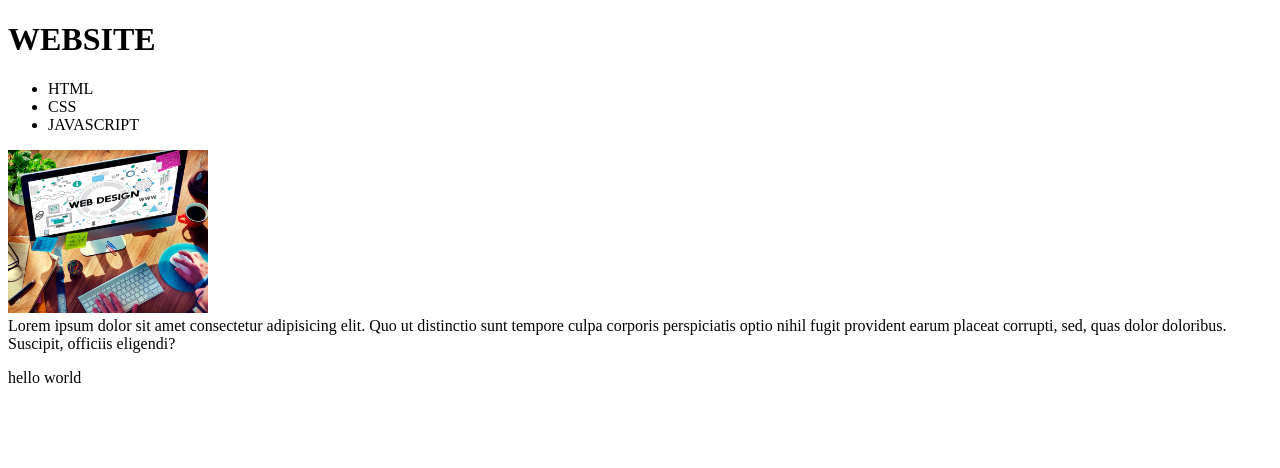
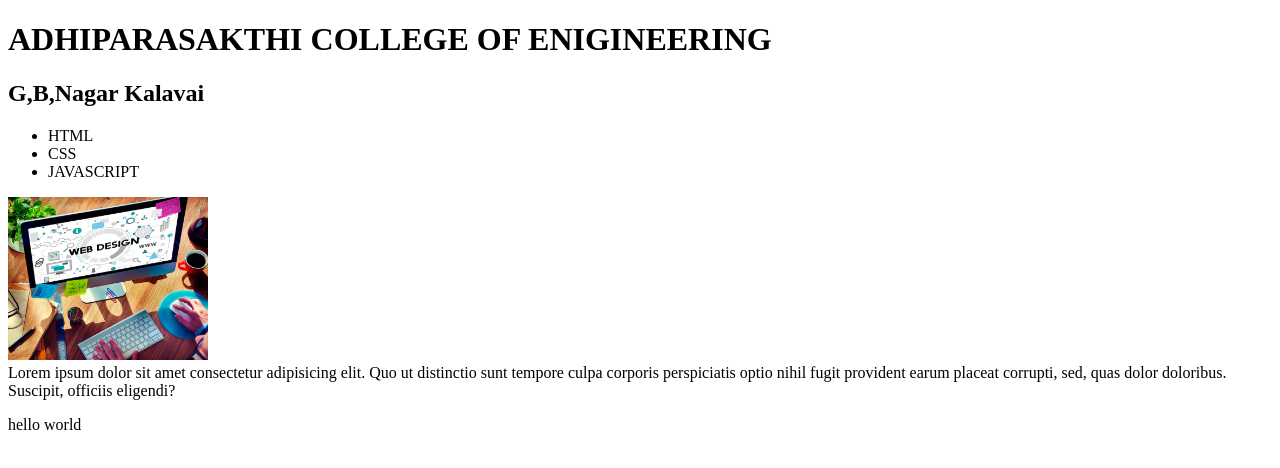
Before and after one commit to moorthysridhar2006/html_project, a plain HTML site: page index.Html in a window 1280 px wide. Drawn offline with Linux system fonts and the light colour scheme.

Commit message:
added h2

```diff
--- a/index.Html
+++ b/index.Html
@@ -3,10 +3,11 @@
 <head>
     <meta charset="UTF-8">
     <meta name="viewport" content="width=device-width, initial-scale=1.0">
-    <title>My Website</title>
+    <title>APCE</title>
 </head>
 <body>
-    <h1>WEBSITE</h1>
+    <h1>ADHIPARASAKTHI COLLEGE OF ENIGINEERING</h1>
+    <H2>G,B,Nagar Kalavai</H2>
     <ul>
         <li>HTML</li>
         <li>CSS</li>
```
